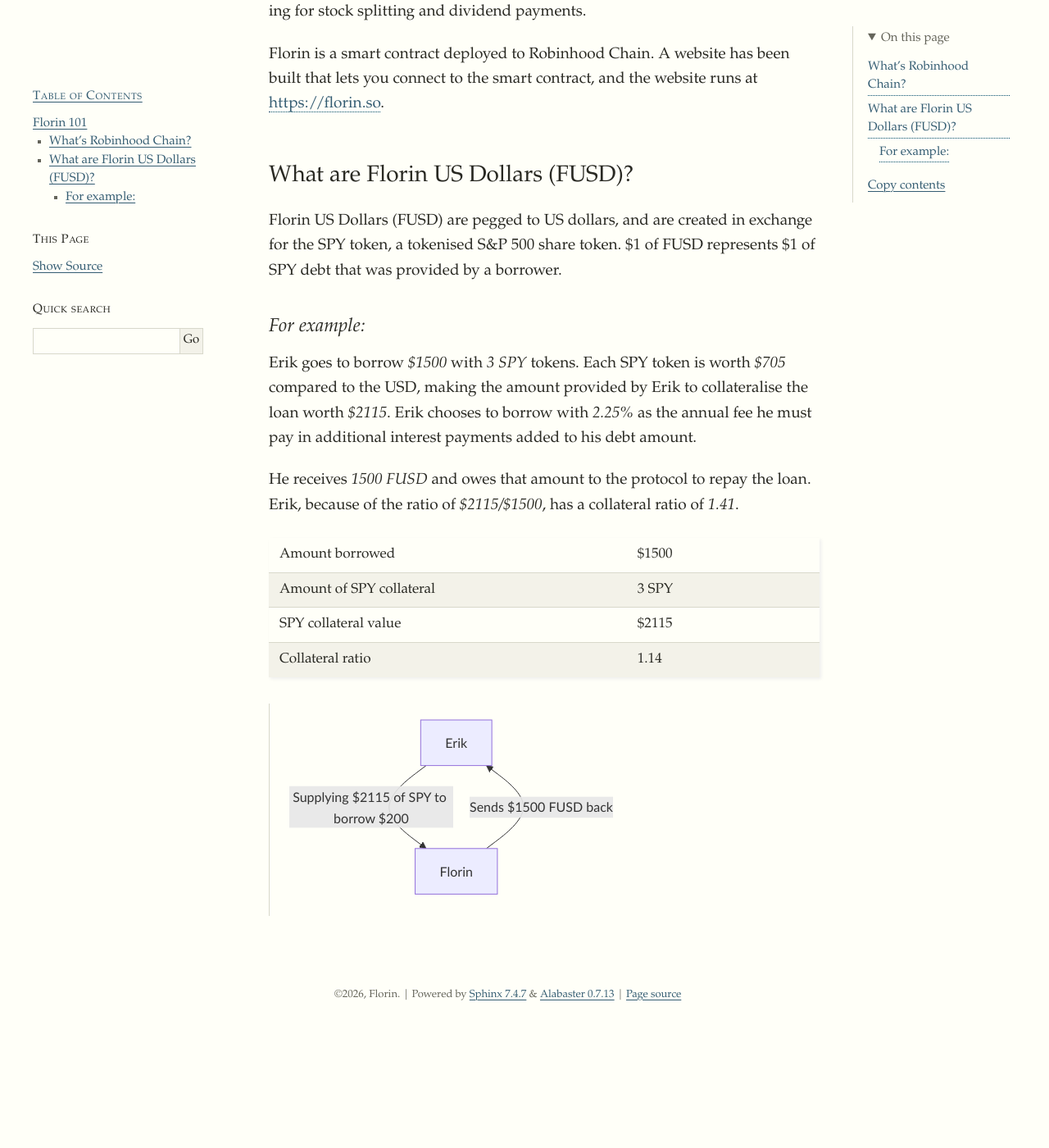
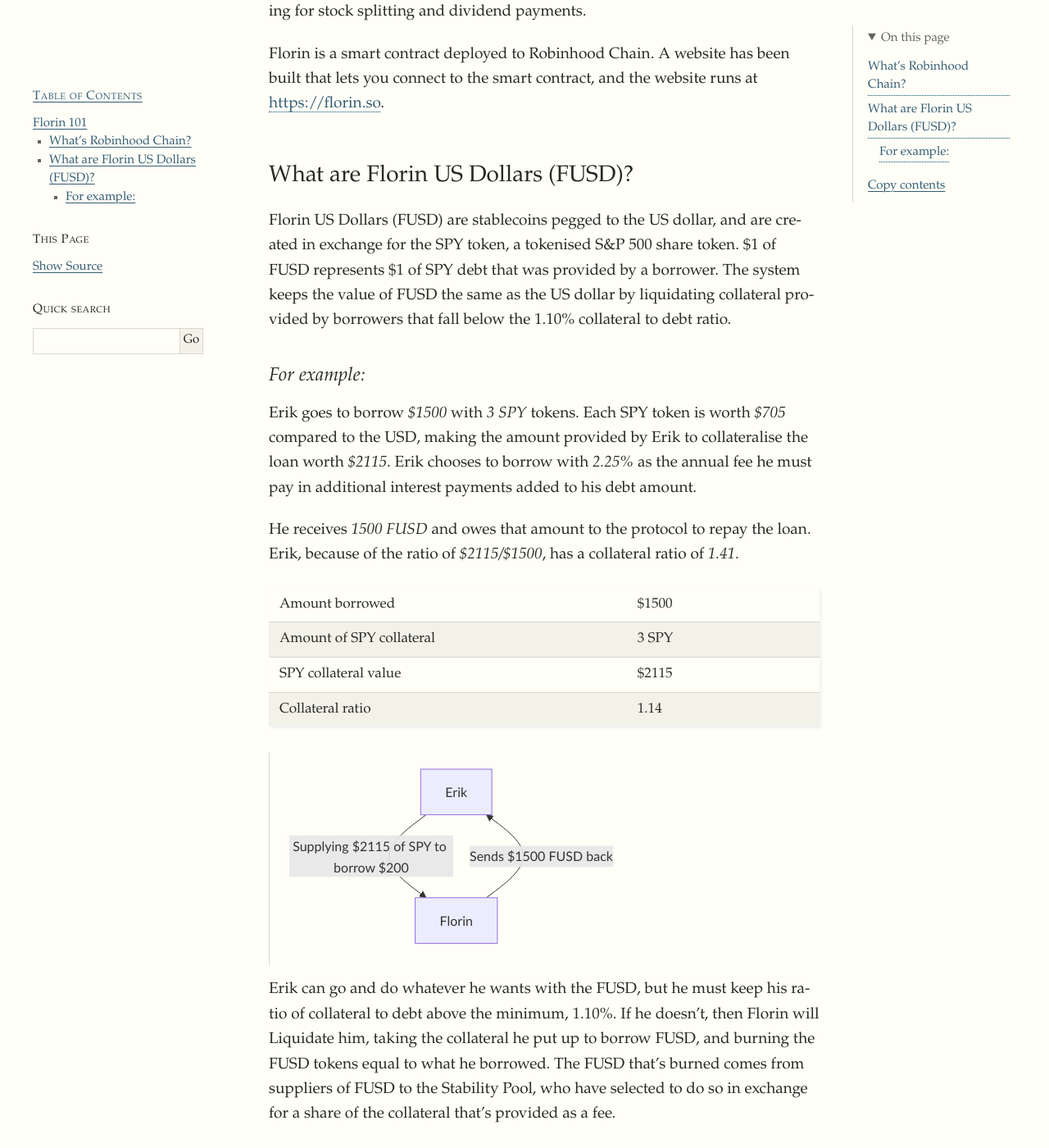
Before and after one commit to fluidity-money/florin.so, a Sphinx documentation site: the page built from docs/florin-101.rst, in a window 1280 px wide and 1400 px high, scrolled down 551 px. Shown: the whole window at 82% size. Built offline with Sphinx 7.4.7, drawn with Linux system fonts in a browser that asks for light colours; before the commit the page ends 1829 px from its top, so only the background shows below that.

Commit message:
Add the docs link at the bottom and clear up a bit more with the presentation

```diff
--- a/docs/_static/book.css
+++ b/docs/_static/book.css
@@ -75,7 +75,7 @@ div.bodywrapper { margin-left: 240px; }
 	overflow-wrap: anywhere;
 }
 /* Keep the outline in the right rail only, never above the article. */
-.page-toc > details { display: none; }
+.page-toc { display: none; }
 .page-toc summary { color: var(--muted); cursor: pointer; }
 .page-toc summary:focus-visible { outline: 2px solid var(--link); outline-offset: 4px; }
 .page-toc ul { list-style: none; margin: 12px 0 0; padding: 0; }
@@ -89,7 +89,7 @@ div.bodywrapper { margin-left: 240px; }
 .sidebar-social ul { list-style: none; padding: 0; }
 .sidebar-social li { margin: 6px 0; }
 @media (min-width: 1280px) {
-	.page-toc > details { display: block; }
+	.page-toc { display: block; }
 	div.document:has(.page-toc) { max-width: 1400px; }
 	div.bodywrapper:has(.page-toc) {
 		display: grid;
--- a/docs/_templates/layout.html
+++ b/docs/_templates/layout.html
@@ -32,7 +32,7 @@
 	{{ super() }}
 	{% set social_title = title | striptags %}
 	{% if social_title != docstitle %}
-		{% set social_title = social_title ~ ' — ' ~ docstitle %}
+		{% set social_title = social_title ~ ' | ' ~ docstitle %}
 	{% endif %}
 	{% set social_image = social_image_url %}
 	<meta name="description" content="{{ theme_description | e }}">
--- a/docs/florin-101.rst
+++ b/docs/florin-101.rst
@@ -22,9 +22,10 @@ you connect to the smart contract, and the website runs at https://florin.so.
 What are Florin US Dollars (FUSD)?
 ----------------------------------
 
-Florin US Dollars (FUSD) are pegged to US dollars, and are created in exchange for
+Florin US Dollars (FUSD) are stablecoins pegged to the US dollar, and are created in exchange for
 the SPY token, a tokenised S&P 500 share token. $1 of FUSD represents $1 of SPY debt that
-was provided by a borrower.
+was provided by a borrower. The system keeps the value of FUSD the same as the US dollar by
+liquidating collateral provided by borrowers that fall below the 1.10% collateral to debt ratio.
 
 For example:
 ^^^^^^^^^^^^
@@ -55,3 +56,10 @@ because of the ratio of *$2115/$1500*, has a collateral ratio of *1.41*.
      Erik
      -->|"Supplying $2115 of SPY to borrow $200"| Florin
      -->|"Sends $1500 FUSD back"| Erik
+
+Erik can go and do whatever he wants with the FUSD, but he must keep his ratio of
+collateral to debt above the minimum, 1.10%. If he doesn't, then Florin will Liquidate
+him, taking the collateral he put up to borrow FUSD, and burning the FUSD tokens equal to
+what he borrowed. The FUSD that's burned comes from suppliers of FUSD to the Stability
+Pool, who have selected to do so in exchange for a share of the collateral that's provided
+as a fee.
--- a/docs/usecases.rst
+++ b/docs/usecases.rst
@@ -1,2 +1,8 @@
 Florin usecases
 ===============
+
+Spending for goods from the S&P500
+----------------------------------
+
+Shahmeer believes the S&P500 will continue to go up, and he wants to spend his entire
+portfolio on the S&P500
```
Also changed, not shown: docs/index.rst (+8 -0 lines), 1 other file.
